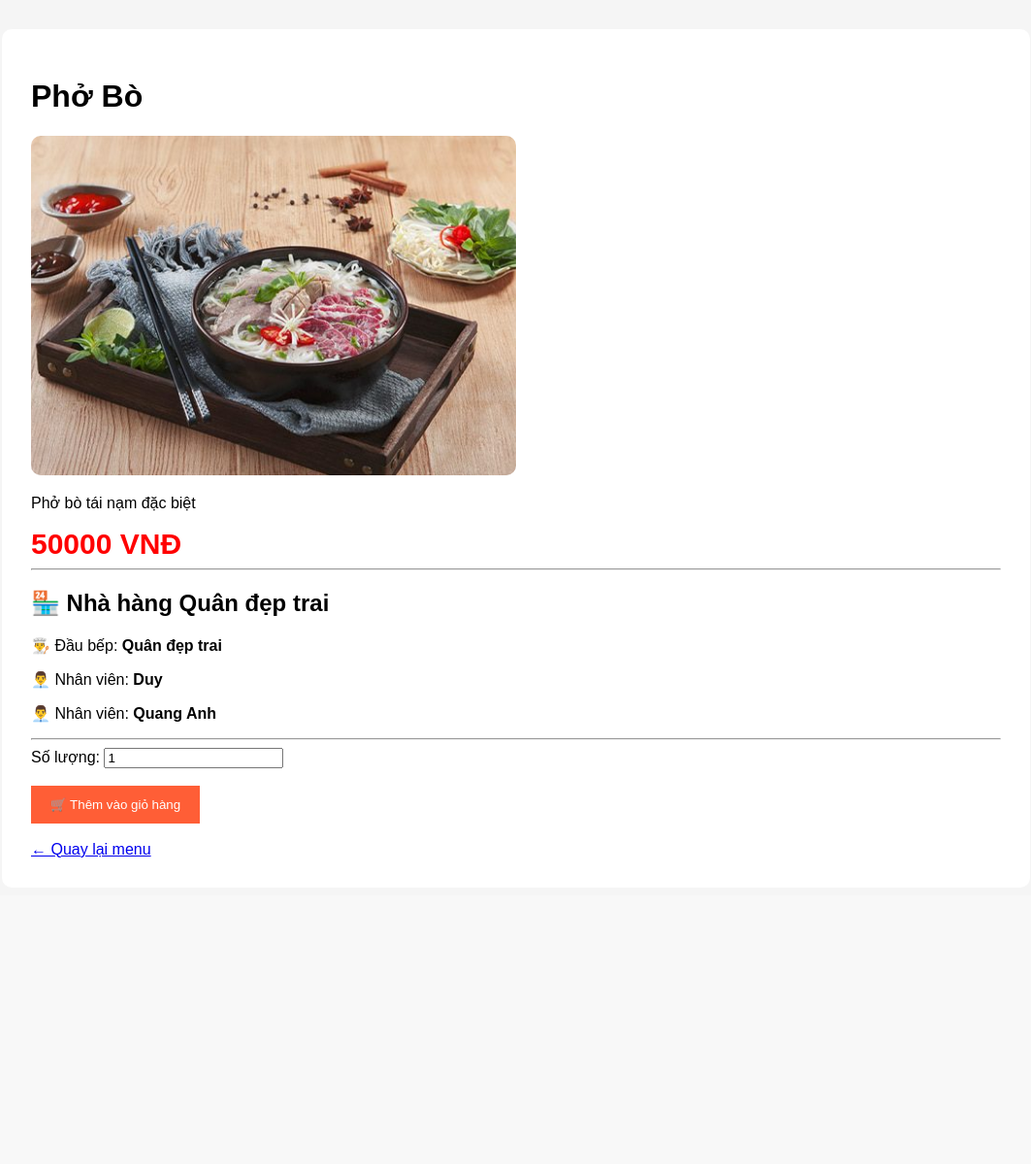
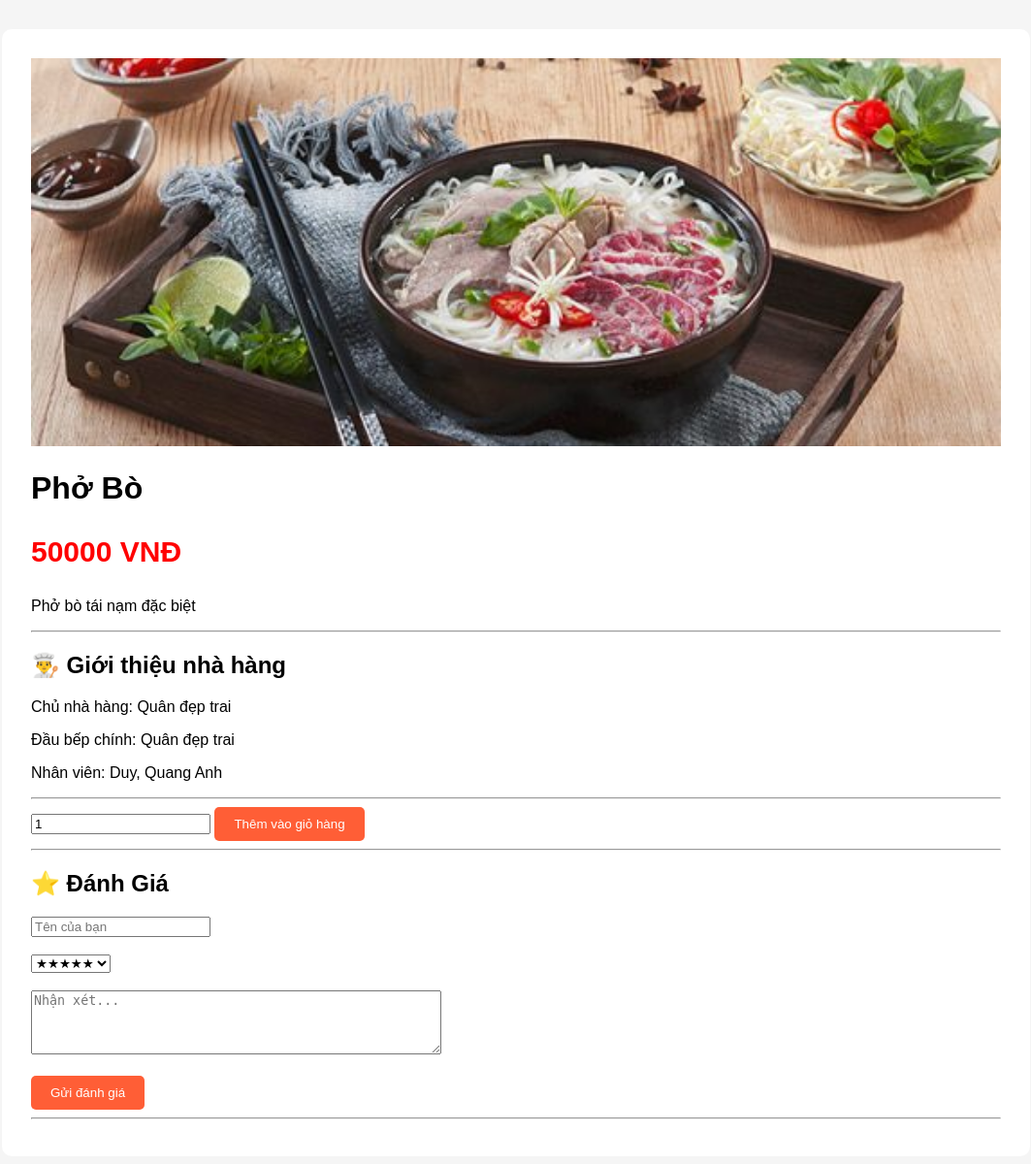
Before and after one commit to quandang597-web/webpj, a Flask app: page /food/1 in a window 1280 px wide. Shown: the whole page at 97% size, without its empty margins (108-1171 px from the left). Before the commit the page ends 884 px from the top, so only its background shows below. Run offline with Flask 3, Linux system fonts and the light colour scheme.

Commit message:
update đánh giá , sửa lỗi tìm kiếm cho nhà hàng

```diff
--- a/quanlynhahangpj/app.py
+++ b/quanlynhahangpj/app.py
@@ -3,14 +3,14 @@ from flask_sqlalchemy import SQLAlchemy
 
 app = Flask(__name__)
 
-# ---------------- CONFIG ----------------
+# --- CẤU HÌNH ỨNG DỤNG ---
 
 app.config['SQLALCHEMY_DATABASE_URI'] = 'sqlite:///quanlynhahang.db'
 app.config['SECRET_KEY'] = 'sieu_bao_mat_2026'
-
+# --- KHỞI TẠO DATABASE ---
 db = SQLAlchemy(app)
 
-# ---------------- USER ----------------
+# --- MODEL USER ---
 
 class User(db.Model):
 
@@ -38,7 +38,7 @@ class User(db.Model):
         nullable=False
     )
 
-# ---------------- FOOD ----------------
+# model food
 
 class Food(db.Model):
 
@@ -63,8 +63,32 @@ class Food(db.Model):
     image = db.Column(
         db.String(255)
     )
+# review
 
-# ---------------- CREATE DATABASE ----------------
+class Review(db.Model):
+
+    id = db.Column(
+        db.Integer,
+        primary_key=True
+    )
+
+    food_id = db.Column(
+        db.Integer,
+        db.ForeignKey('food.id')
+    )
+
+    username = db.Column(
+        db.String(100)
+    )
+
+    star = db.Column(
+        db.Integer
+    )
+
+    comment = db.Column(
+        db.Text
+    )
+# Tạo bảng tự động trong context
 
 with app.app_context():
 
@@ -99,13 +123,13 @@ with app.app_context():
         db.session.add_all(foods)
         db.session.commit()
 
-# ---------------- HOME ----------------
-
+# --- CÁC ROUTE ĐIỀU HƯỚNG ---
+# Trang chủ giới thiệu
 @app.route('/')
 def index():
     return render_template('index.html')
 
-# ---------------- REGISTER ----------------
+# Trang đăng ký
 
 @app.route('/register', methods=['GET', 'POST'])
 def register():
@@ -138,7 +162,7 @@ def register():
 
     return render_template('register.html')
 
-# ---------------- LOGIN ----------------
+# Xử lý đăng nhập
 
 @app.route('/login', methods=['POST'])
 def login():
@@ -163,7 +187,7 @@ def login():
 
     return redirect('/restaurant/dashboard')
 
-# ---------------- CUSTOMER MENU ----------------
+# menu cho khách hàng
 
 @app.route('/customer/menu')
 def customer_menu():
@@ -174,8 +198,25 @@ def customer_menu():
         'customer_menu.html',
         foods=foods
     )
+# tìm kiếm đồ ăn
 
-# ---------------- FOOD DETAIL ----------------
+@app.route('/search')
+def search():
+
+    keyword = request.args.get(
+        'keyword',
+        ''
+    )
+
+    foods = Food.query.filter(
+        Food.name.contains(keyword)
+    ).all()
+
+    return render_template(
+        'customer_menu.html',
+        foods=foods
+    )
+# giới thiệu chi tiết food
 
 @app.route('/food/<int:id>')
 def food_detail(id):
@@ -187,7 +228,7 @@ def food_detail(id):
         food=food
     )
 
-# ---------------- ADD CART ----------------
+# thêm vào giỏ hàng
 
 @app.route('/add-cart/<int:id>', methods=['POST'])
 def add_cart(id):
@@ -211,7 +252,7 @@ def add_cart(id):
 
     return redirect('/cart')
 
-# ---------------- CART ----------------
+# -giỏ hàng
 
 @app.route('/cart')
 def cart():
@@ -256,7 +297,7 @@ def cart():
         total=total
     )
 
-# ---------------- CUSTOMER DASHBOARD ----------------
+# giao diện khách hàng
 
 @app.route('/customer/dashboard')
 def customer_dashboard():
@@ -269,7 +310,7 @@ def customer_dashboard():
 
     return redirect('/customer/menu')
 
-# ---------------- RESTAURANT DASHBOARD ----------------
+# giao diện nhà hàng
 
 @app.route('/restaurant/dashboard')
 def restaurant_dashboard():
@@ -288,7 +329,7 @@ def restaurant_dashboard():
     </a>
     """
 
-# ---------------- LOGOUT ----------------
+# đăng xuất
 
 @app.route('/logout')
 def logout():
@@ -297,7 +338,5 @@ def logout():
 
     return redirect('/')
 
-# ---------------- RUN ----------------
-
 if __name__ == '__main__':
     app.run(debug=True)
--- a/quanlynhahangpj/templates/food_detail.html
+++ b/quanlynhahangpj/templates/food_detail.html
@@ -5,8 +5,8 @@
 
     <style>
       body {
+        background: #f5f5f5;
         font-family: Arial;
-        background: #f5f5f5;
       }
 
       .container {
@@ -19,72 +19,116 @@
       }
 
       img {
-        width: 500px;
-        height: 350px;
+        width: 100%;
+        height: 400px;
         object-fit: cover;
-        border-radius: 10px;
       }
 
       .price {
+        color: red;
         font-size: 30px;
-        color: red;
         font-weight: bold;
       }
 
-      button {
-        padding: 12px 20px;
+      .btn {
         background: #ff5e36;
         color: white;
+        padding: 10px 20px;
         border: none;
+        border-radius: 5px;
         cursor: pointer;
+      }
+
+      .review {
+        border-bottom: 1px solid #ddd;
+        padding: 10px;
       }
     </style>
   </head>
-
   <body>
     <div class="container">
+      <img
+        src="{{ url_for('static',
+    filename='food/' + food.image) }}"
+      />
+
       <h1>{{ food.name }}</h1>
 
-      <img src="{{ url_for('static', filename='food/' + food.image) }}" />
+      <p class="price">{{ food.price }} VNĐ</p>
 
       <p>{{ food.description }}</p>
 
-      <div class="price">{{ food.price }} VNĐ</div>
-
       <hr />
 
-      <h2>🏪 Nhà hàng Quân đẹp trai</h2>
+      <h2>👨‍🍳 Giới thiệu nhà hàng</h2>
 
-      <p>
-        👨‍🍳 Đầu bếp:
-        <b>Quân đẹp trai</b>
-      </p>
+      <p>Chủ nhà hàng: Quân đẹp trai</p>
 
-      <p>
-        👨‍💼 Nhân viên:
-        <b>Duy</b>
-      </p>
+      <p>Đầu bếp chính: Quân đẹp trai</p>
 
-      <p>
-        👨‍💼 Nhân viên:
-        <b>Quang Anh</b>
-      </p>
+      <p>Nhân viên: Duy, Quang Anh</p>
 
       <hr />
 
       <form action="/add-cart/{{ food.id }}" method="POST">
-        <label> Số lượng: </label>
+        <input type="number" name="quantity" min="1" value="1" />
 
-        <input type="number" name="quantity" value="1" min="1" />
+        <button class="btn" type="submit">Thêm vào giỏ hàng</button>
+      </form>
+
+      <hr />
+
+      <h2>⭐ Đánh Giá</h2>
+
+      <form action="/review/{{ food.id }}" method="POST">
+        <input type="text" name="username" placeholder="Tên của bạn" required />
 
         <br /><br />
 
-        <button type="submit">🛒 Thêm vào giỏ hàng</button>
+        <select name="star">
+          <option value="5">★★★★★</option>
+
+          <option value="4">★★★★</option>
+
+          <option value="3">★★★</option>
+
+          <option value="2">★★</option>
+
+          <option value="1">★</option>
+        </select>
+
+        <br /><br />
+
+        <textarea
+          name="comment"
+          rows="4"
+          cols="50"
+          placeholder="Nhận xét..."
+          required
+        ></textarea>
+
+        <br /><br />
+
+        <button class="btn" type="submit">Gửi đánh giá</button>
       </form>
 
-      <br />
+      <hr />
 
-      <a href="/customer/menu"> ← Quay lại menu </a>
+      {% for review in reviews %}
+
+      <div class="review">
+        <b>{{ review.username }}</b>
+
+        <br />
+
+        ⭐ {{ review.star }}/5
+
+        <br />
+
+        {{ review.comment }}
+      </div>
+
+      {% endfor %}
     </div>
   </body>
 </html>
```
Also changed, not shown: quanlynhahangpj/instance/quanlynhahang.db.
